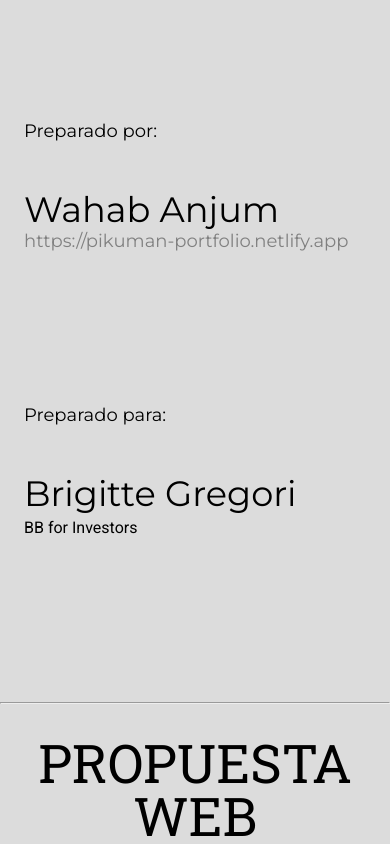
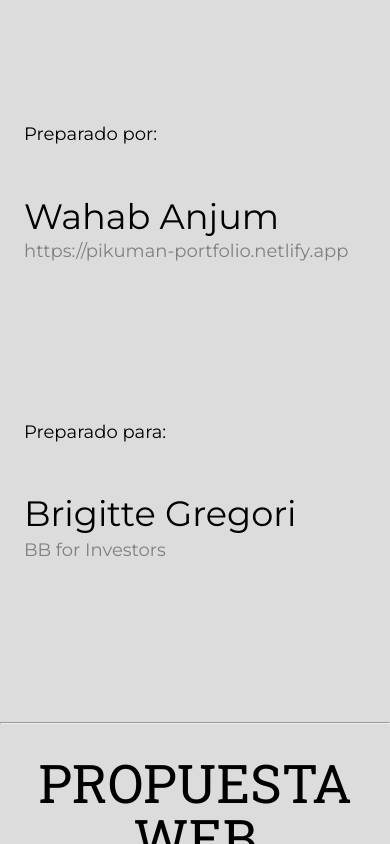
Before and after one commit to pikuman83/portfolio, an Angular app: page /propuestaBB in a window 390 px wide. Built offline with nearby package versions, Linux system fonts and the light colour scheme.

Commit message:
'proposal-alignment-mobile'

```diff
--- a/src/app/proposal/proposal.component.css
+++ b/src/app/proposal/proposal.component.css
@@ -1,7 +1,7 @@
 .container{
     font-family: 'Montserrat', sans-serif;
     font-size: 18px;
-    line-height: 22px;
+    line-height: 1.8rem;
     background-color: gainsboro;
 }
 .header{
@@ -11,6 +11,10 @@
 .yo, .client{
     margin: 24px auto;
     padding-top: 8px;
+}
+.gray{
+    color: gray;
+    line-height: 2rem;
 }
 .separator{
     border-left: 1px darkgray solid;
@@ -86,6 +90,10 @@
     .client{
         padding-bottom: 120px;
     }
+    .proposal{
+        width: 95%;
+        padding: 60px 0 60px 0;
+    }
 }
 @media print {
     .heading{
--- a/src/app/proposal/proposal.component.html
+++ b/src/app/proposal/proposal.component.html
@@ -10,7 +10,7 @@
         <div class="client">
             <p>Preparado para:</p>
             <span class="h2">Brigitte Gregori</span>
-            <h3>BB for Investors</h3>
+            <p class="gray">BB for Investors</p>
         </div>
 
     </div>
```
